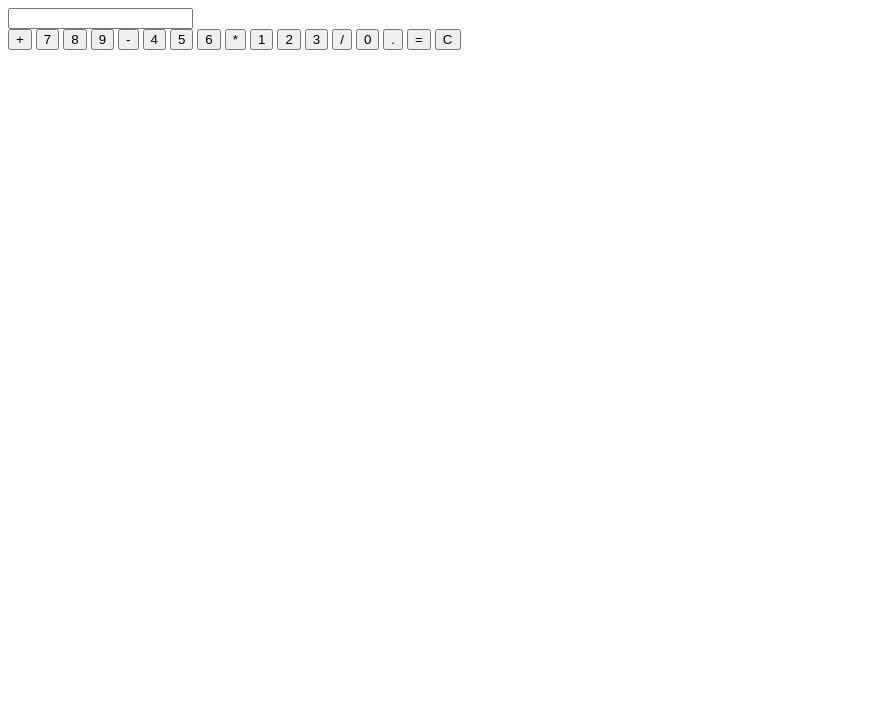
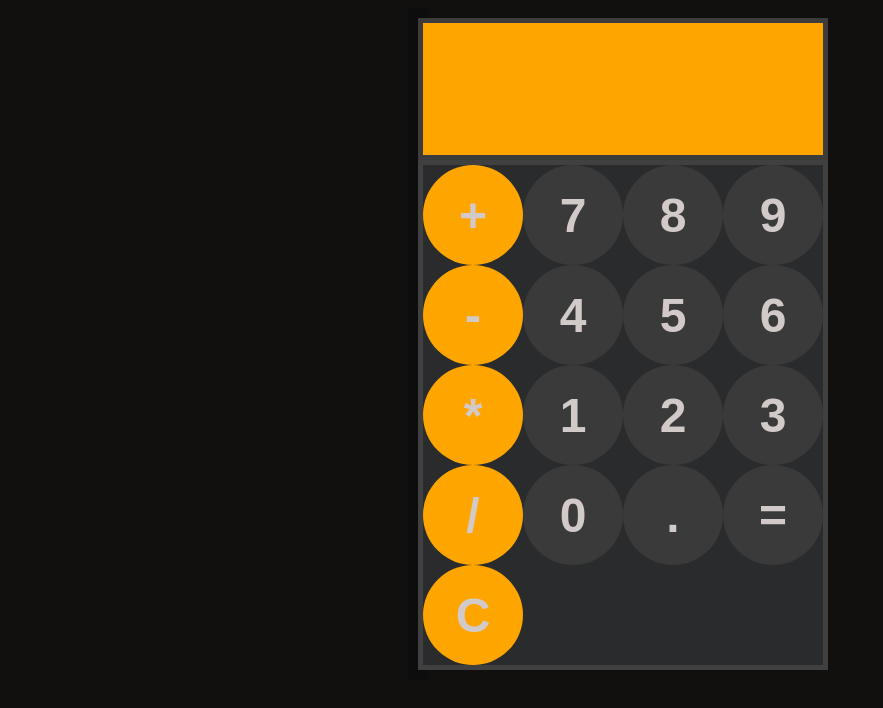
Before and after one commit to nawabsabh/js-new, a plain HTML site: page index.html in a window 1280 px wide. Shown: the whole page, without its empty margins (0-883 px from the left). Drawn offline with Linux system fonts and the light colour scheme.

Commit message:
Add files

```diff
--- a/index.html
+++ b/index.html
@@ -8,7 +8,7 @@
 </head>
 <body>
    <div class="main">
-    <div id="calculate">
+    <div id="calculater">
         <input id="display" readonly>
         <div id="keys">
             <div class="border">
@@ -27,7 +27,7 @@
             <button onclick="appendtodisplay('/')" class="one">/</button>
             <button onclick="appendtodisplay('0')">0</button>
             <button onclick="appendtodisplay('.')">.</button>
-            <button onclick="calculate()">=</button>
+            <button onclick="calculater()">=</button>
             <button onclick="cleardisplay()" class="one">C</button>
         </div>
         </div>
--- a/index.js
+++ b/index.js
@@ -0,0 +1,19 @@
+// calculater program
+
+const display = document.getElementById("display");
+
+function appendtodisplay(input){
+    display.value += input;
+}
+function cleardisplay() {
+    display.value = "";
+}
+
+function calculater(){
+    try{
+display.value = eval(display.value);
+    }
+    catch (error) {
+        display.value = "ERROR";
+    }
+}
--- a/style.css
+++ b/style.css
@@ -0,0 +1,66 @@
+body{
+    background-color: rgb(18, 15, 15);
+    border-color:rgb(133, 230, 230);
+}
+#calculater{
+max-width: 800px;
+border: 10px solid rgb(14, 13, 13);
+}
+#display{
+    width: 360px;
+    padding: 20px;
+    font-size: 5rem;
+border: none;
+background-color:orange;
+background-repeat: no-repeat;
+border: 5px solid rgb(61, 60, 60);
+}
+#keys{
+    display: grid;
+    grid-template-columns: repeat(4,1fr);
+    gap: 10px;
+}
+button{
+    width: 100px;
+height: 100px;
+border-radius: 50px;
+border: none;
+background-color: hsl(0, 1%, 23%);
+color: rgb(210, 201, 201);
+font-size: 3rem;
+font-weight: bold;
+cursor: pointer;
+}
+.one:hover{
+    background-color: rgb(191, 134, 27);
+}
+button:hover{
+    background-color: gray
+
+}
+button:active{
+    background-color:gray
+}
+.one button:hover{
+    background-color: orange;
+}
+.one button:active{
+    background-color: orange;
+}
+
+.main{
+    background-color: rgb(72, 68, 68);
+
+    text-align: center;
+    margin-left: 400px;
+    margin-right: 4000px;
+}
+.one{
+    background-color: orange;
+}
+.border{
+    display: grid;
+    grid-template-columns: repeat(4,1fr);
+    border: 5px solid rgb(65, 64, 64);
+    background-color:rgb(41, 43, 44);
+}
```
